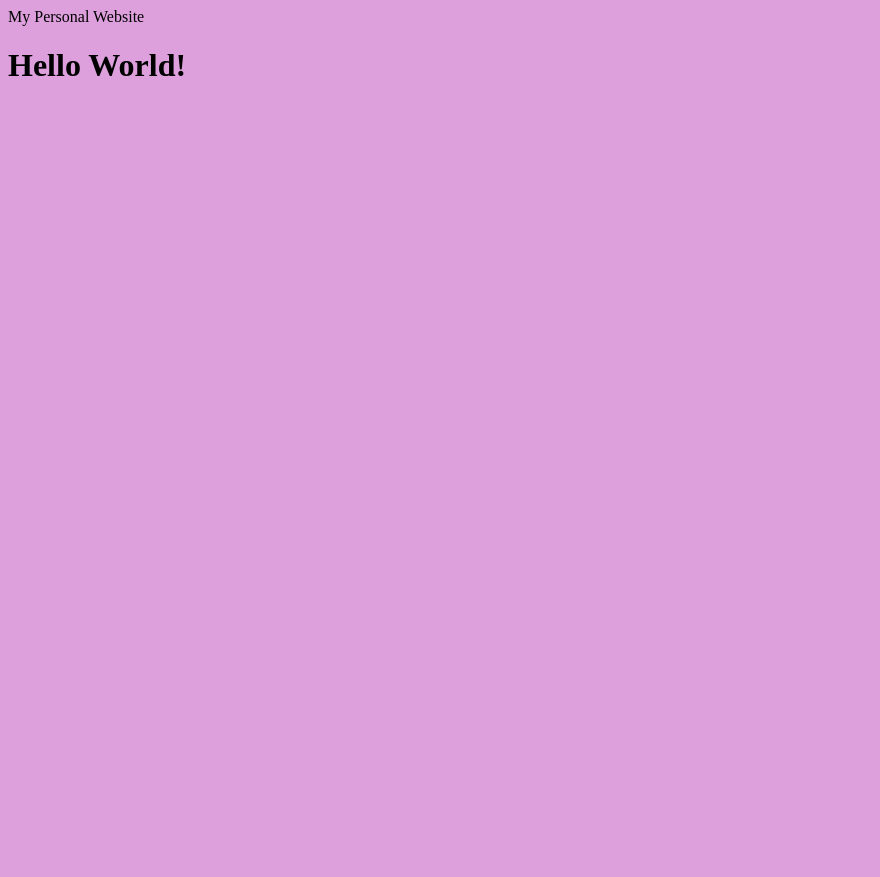
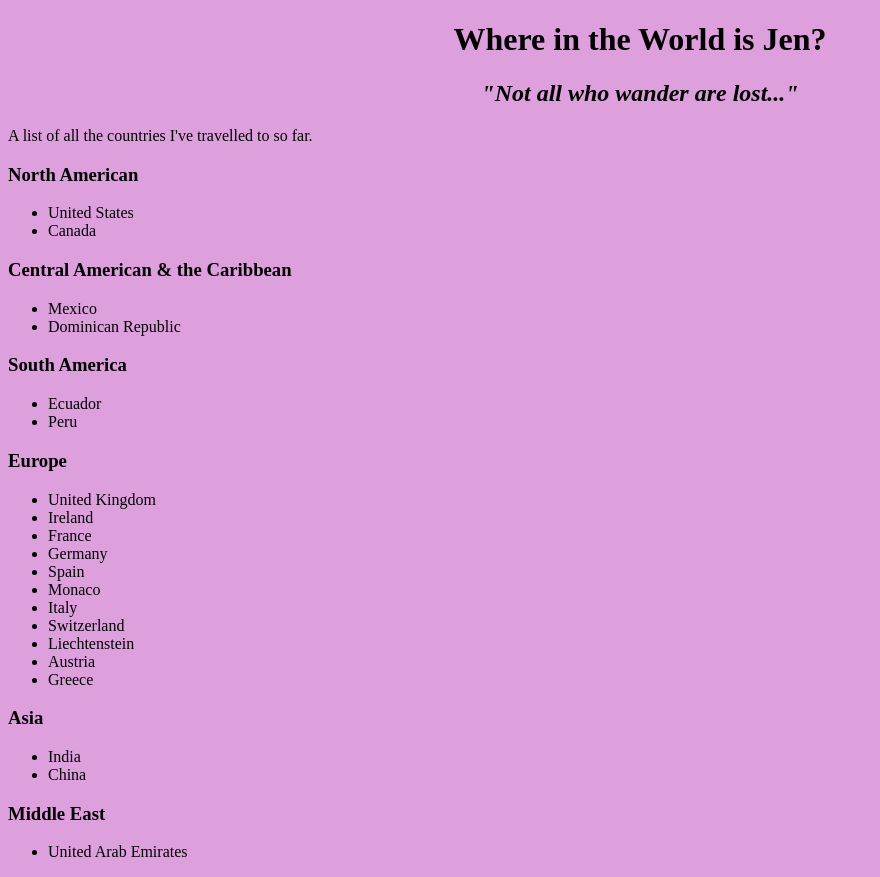
Before and after one commit to jkelly101/my-personal-website, a plain HTML site: page index.html in a window 1280 px wide. Shown: the whole page, without its empty margins (0-880 px from the left). Before the commit the page ends 800 px from the top, so only its background shows below. Drawn offline with Linux system fonts and the light colour scheme.

Commit message:
added content to index.html

```diff
--- a/index.html
+++ b/index.html
@@ -1,9 +1,53 @@
 <!DOCTYPE html>
 <html lang="en">
-  <link rel="stylesheet" href="style.css" />
-  <head>My Personal Website</head>
+  <head>
+    <link rel="stylesheet" href="style.css" />
+    <title>My Personal Website</title>
+  </head>
   <body>
-    <h1>Hello World!</h1>
+    <h1 id="header">Where in the World is Jen?</h1>
+    <h2 id="quote"><em>"Not all who wander are lost..."</em></h2>
+    <div>
+        <p>A list of all the countries I've travelled to so far.</p>
+        <h3>North American</h3>
+        <ul>
+            <li>United States</li>
+            <li>Canada</li>
+        </ul>
+        <h3>Central American & the Caribbean</h3>
+        <ul>
+            <li>Mexico</li>
+            <li>Dominican Republic</li>
+        </ul>
+        <h3>South America</h3>
+        <ul>
+            <li>Ecuador</li>
+            <li>Peru</li>
+        </ul>
+        <h3>Europe</h3>
+        <ul>
+            <li>United Kingdom</li>
+            <li>Ireland</li>
+            <li>France</li>
+            <li>Germany</li>
+            <li>Spain</li>
+            <li>Monaco</li>
+            <li>Italy</li>
+            <li>Switzerland</li>
+            <li>Liechtenstein</li>
+            <li>Austria</li>
+            <li>Greece</li>
+        </ul>
+        <h3>Asia</h3>
+        <ul>
+            <li>India</li>
+            <li>China</li>
+        </ul>
+        <h3>Middle East</h3>
+        <ul>
+            <li>United Arab Emirates</li>
+        </ul>
+    </div>
     <script src="script.js"></script>
   </body>
 </html>
--- a/style.css
+++ b/style.css
@@ -1,3 +1,8 @@
 body {
     background: plum;
   }
+
+  #header,
+  #quote {
+    text-align: center;
+  }
```
